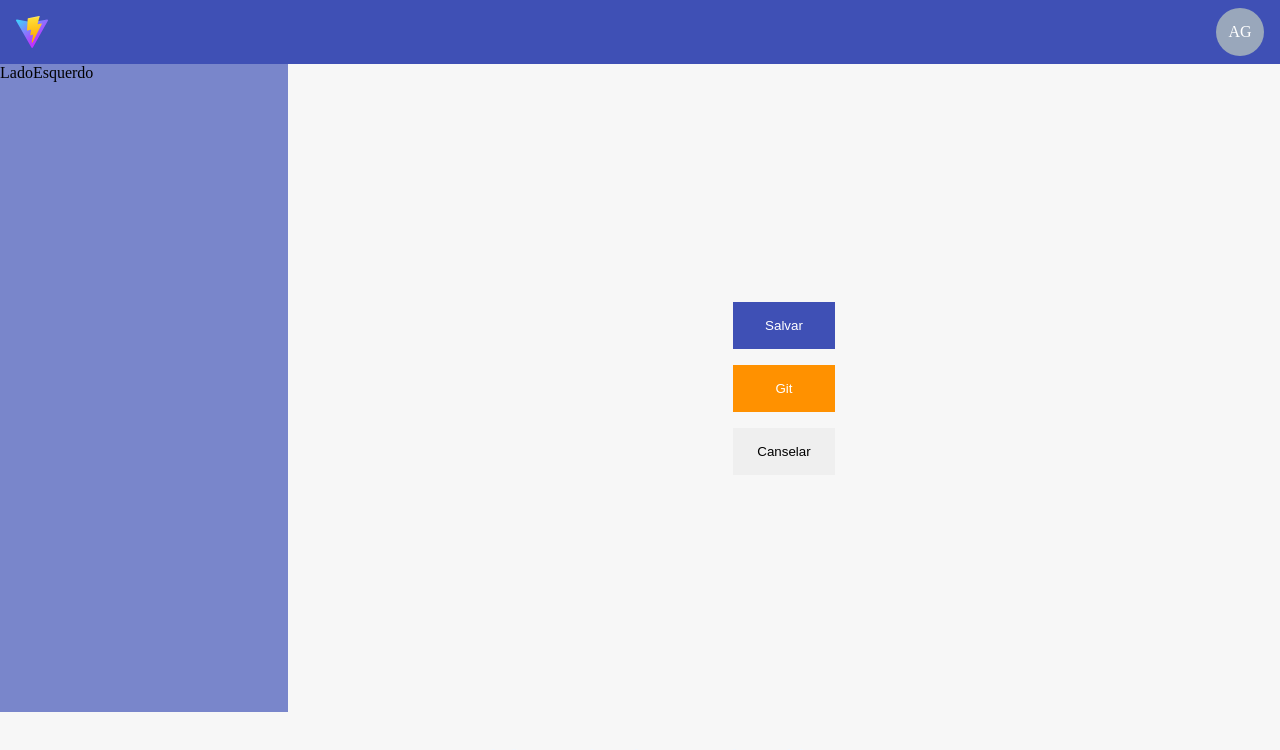
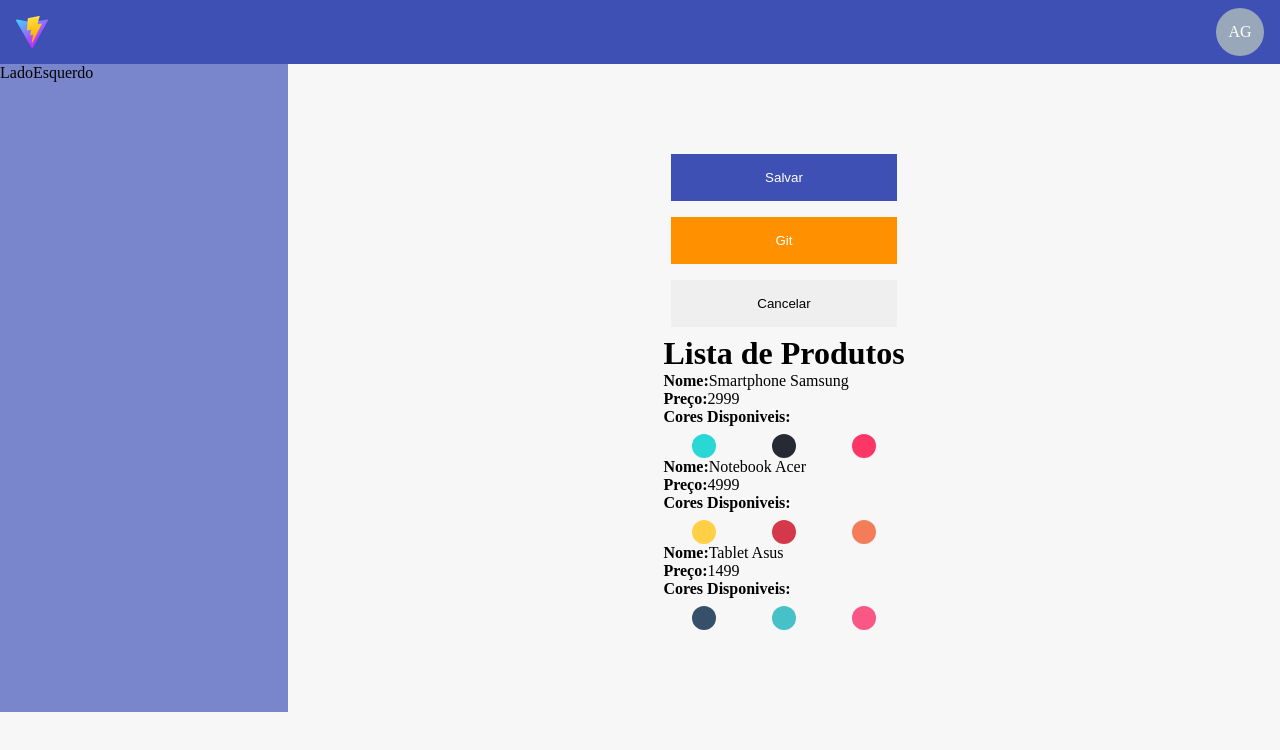
Before and after one commit to GuimaFox/aulas-frontend-senai, a React (Vite) app: page / in a window 1280 px wide. Shown: the top 750 px of the page. Built offline with nearby package versions, Linux system fonts and the light colour scheme.

Commit message:
Atualização ListaProdutos

```diff
--- a/src/componentes/BotaoCustomizado/BotaoCustomizado.jsx
+++ b/src/componentes/BotaoCustomizado/BotaoCustomizado.jsx
@@ -15,7 +15,9 @@ const BotaoCustomizado = (props) => {
 
     }
 
-    return <button className={classes.join(" ")}>{props.children}</button>;
+    return <button className={classes.join(" ")} onClick={props.onClick}>
+        {props.children}
+        </button>;
 
 
 };
--- /dev/null
+++ b/src/componentes/ListaProdutos/ListaProdutos.css
@@ -0,0 +1,15 @@
+.cores-disponiveis {
+
+    display: flex;
+    justify-content: space-around;
+    margin-top: 8px;
+
+}
+
+.detalhes-produto {
+
+    padding: 16px;
+    margin: 8px;
+    border: 1px solid var(--cor-primaria);
+    background-color: var(--cor-texto-claro);
+}
--- /dev/null
+++ b/src/componentes/ListaProdutos/ListaProdutos.jsx
@@ -0,0 +1,56 @@
+import "./ListaProdutos.css";
+const ListaProdutos = () => {
+    const produtos = [
+        {
+            nome: 'Smartphone Samsung',
+            preco: 2999,
+            cores: ['#29d8d5', '#252a34', '#fc3766'],
+        },
+        {
+            nome: 'Notebook Acer',
+            preco: 4999,
+            cores: ['#ffd045', '#d4394b', '#f37c59'],
+        },
+        {
+            nome: 'Tablet Asus',
+            preco: 1499,
+            cores: ['#365069', '#47c1c8', '#f95786'],
+        },
+    ];
+
+    return (<div>
+
+        <h1>Lista de Produtos</h1>
+        {produtos.map((item, index) => {
+            return (<div key={index}>
+
+                <strong>Nome:</strong>
+                <span>{item.nome}</span>
+                <br />
+                <strong>Preço:</strong>
+                <span>{item.preco}</span>
+                <br />
+                <strong>Cores Disponiveis:</strong>
+                <div className='cores-disponiveis'>
+                    {item.cores.map((cor, index) => {
+                        return (
+                            <div
+                                key={index}
+                                style={{ width: 24, height: 24, borderRadius: '50%', backgroundColor: cor }} />
+
+                        );
+
+                    })}
+                </div>
+
+
+            </div>
+            );
+        })}
+
+
+
+    </div>
+    );
+};
+export default ListaProdutos;
--- a/src/componentes/Principal/Principal.jsx
+++ b/src/componentes/Principal/Principal.jsx
@@ -1,14 +1,33 @@
 
 import BotaoCustomizado from '../BotaoCustomizado/BotaoCustomizado';
+import ListaProdutos from '../ListaProdutos/ListaProdutos';
 import './Principal.css';
 
 const Principal = () => {
   return (
   <main>
+    <BotaoCustomizado
+     tipo='primario'
+      onClick={() => {
+      alert('Salvo com sucesso');
+    }}>
+      Salvar
+    </BotaoCustomizado>
 
-    <BotaoCustomizado tipo="primario">Salvar</BotaoCustomizado>
-    <BotaoCustomizado tipo="secundario">Git</BotaoCustomizado>
-    <BotaoCustomizado>Canselar</BotaoCustomizado>
+    <BotaoCustomizado
+     tipo='secundario'
+     onClick={() => {
+      alert('Salvo de novo');
+    }}>
+      Git</BotaoCustomizado>
+
+    <BotaoCustomizado
+    onClick={() => {
+      alert('Cancelou tudo!!!');
+    }}
+    >Cancelar</BotaoCustomizado>
+
+    <ListaProdutos />
 
   </main>
   );
```
